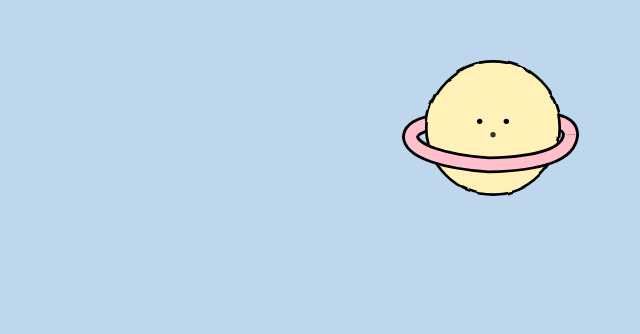
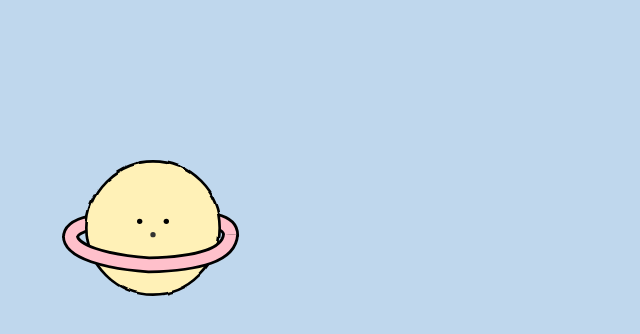
Before and after one commit to Wootecho-side/chrome-woowaplanet, a React (Vite) app: page / in a window 1280 px wide. Shown: the part 166-500 px from the top of the page, without its empty margins (145-785 px from the left). Built offline with nearby package versions, Linux system fonts and the light colour scheme.

Commit message:
style: BackgroundWrapper 스타일 추가

```diff
--- a/src/components/BackgroundWrapper/BackgroundWrapper.styles.ts
+++ b/src/components/BackgroundWrapper/BackgroundWrapper.styles.ts
@@ -4,4 +4,7 @@ export const Wrapper = styled.div<{ background: string }>`
   min-height: 100vh;
   display: flex;
   justify-content: center;
+  flex-direction: column;
+  width: 100%;
+  overflow-x: hidden;
 `;
```
